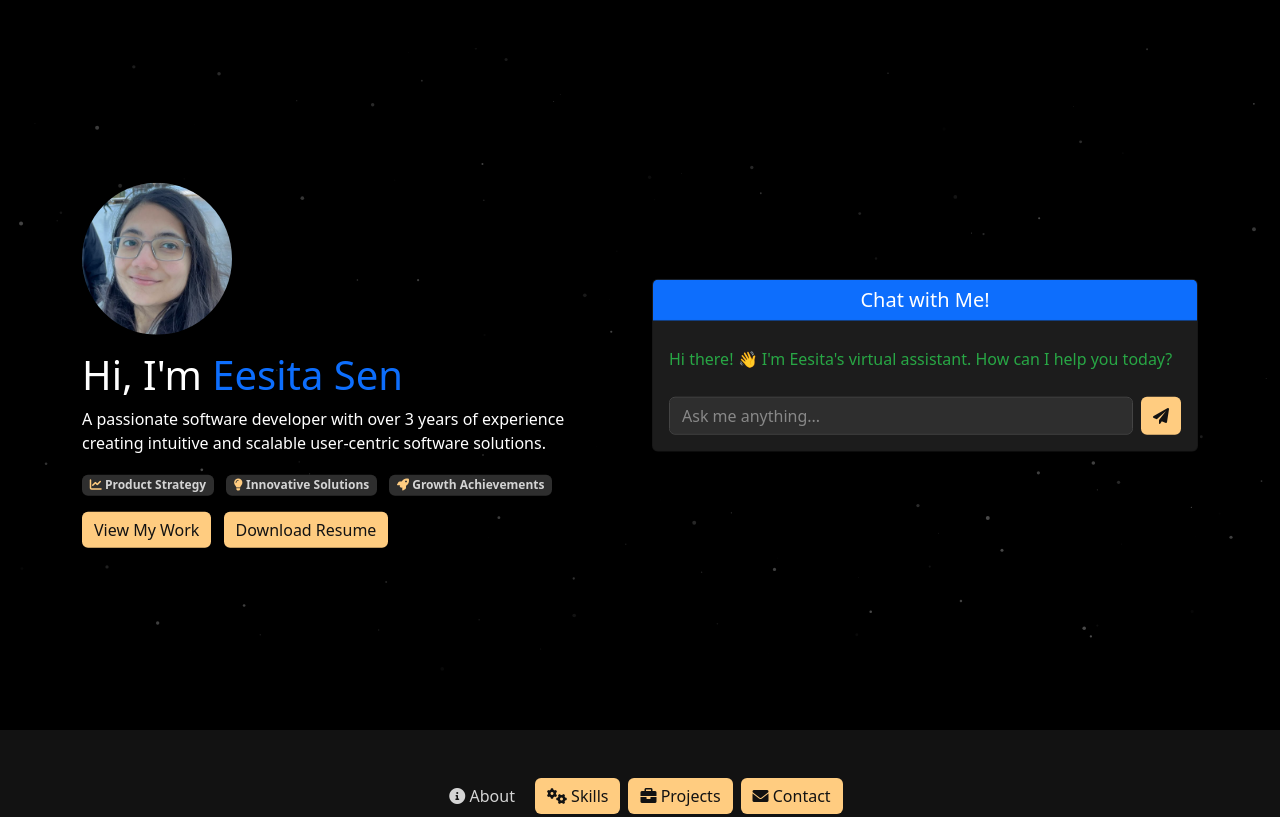
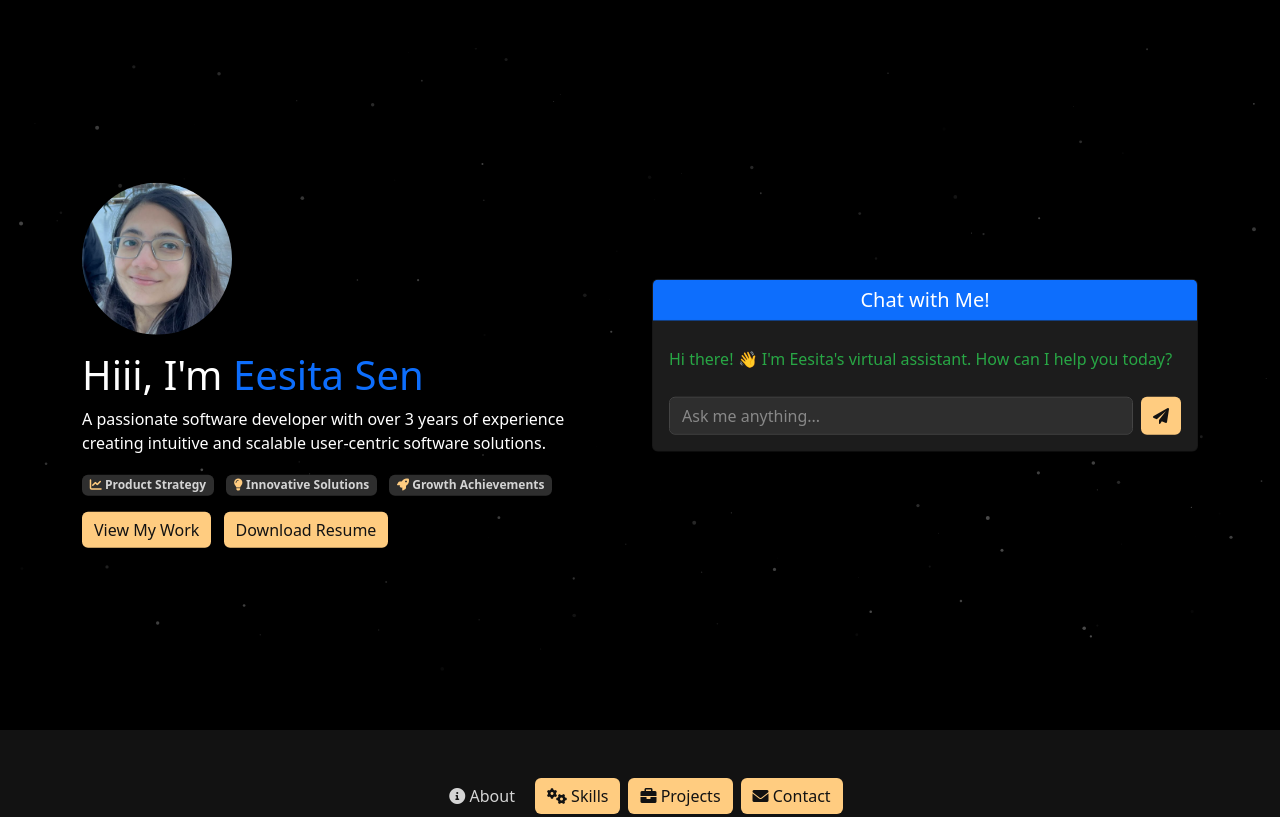
Before and after one commit to git-union/SmartPortfolio, a website: page public/index.html in a window 1280 px wide. Shown: the top 817 px of the page. Drawn offline with nearby package versions, Linux system fonts and the light colour scheme.

```diff
--- a/public/index.html
+++ b/public/index.html
@@ -43,7 +43,7 @@
                 <div class="col-md-6 mb-4 mb-md-0" data-aos="fade-right" data-aos-duration="1200">
                     <div class="text-center text-md-start">
                         <img src="img/profile.png" alt="Eesita Sen" class="img-fluid rounded-circle mb-3" style="max-width: 150px;">
-                        <h1>Hi, I'm <span class="text-primary">Eesita Sen</span></h1>
+                        <h1>Hiii, I'm <span class="text-primary">Eesita Sen</span></h1>
                         <p>A passionate software developer with over 3 years of experience creating intuitive and scalable user-centric software solutions.</p>
                         <div class="mb-3">
                             <span class="badge me-2"><i class="fas fa-chart-line"></i> Product Strategy</span>
```
